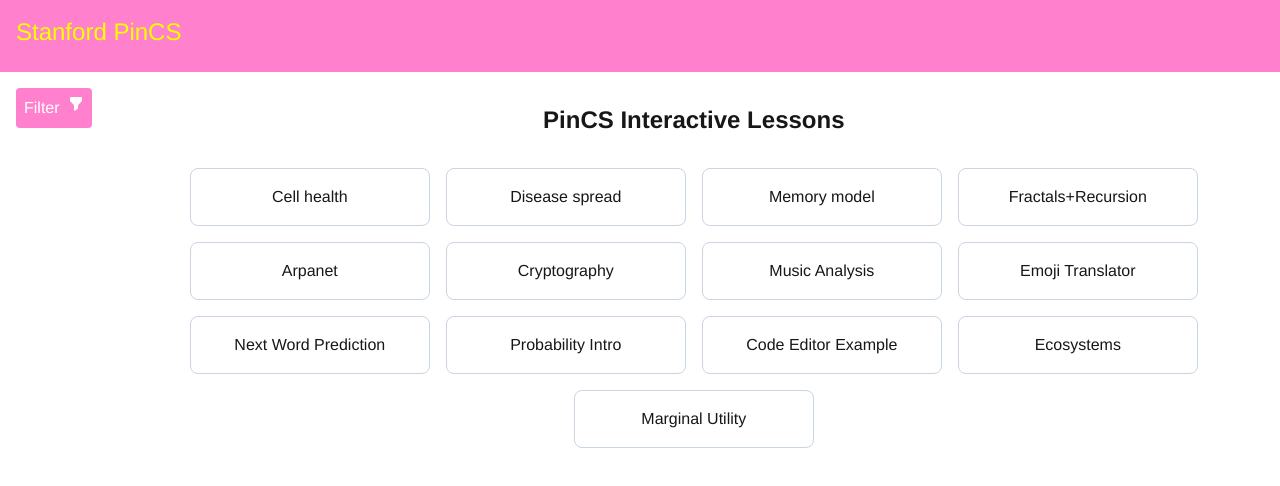
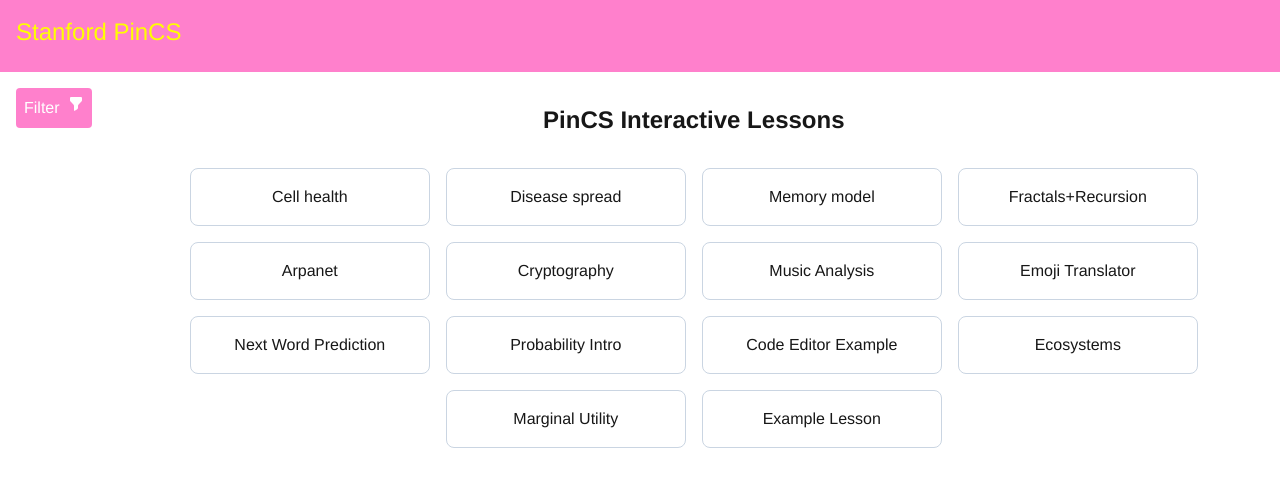
Before and after one commit to Stanford-PinCS/pincs-lessons-site, a Next.js app: page / in a window 1280 px wide. Shown: the top 486 px of the page. Built offline with nearby package versions, Linux system fonts and the light colour scheme.

Commit message:
bug fixes

```diff
--- a/src/app/lessons.ts
+++ b/src/app/lessons.ts
@@ -109,6 +109,9 @@ export const AllLessons: Lesson[] = [
   {
     title: "Example Lesson",
     link: "/example-lesson",
-    tags: [{ type: "hidden", value: true }],
+    tags: [
+      { type: "hidden", value: false },
+      { type: "hasPreview", value: true },
+    ],
   },
 ];
--- a/src/app/page.tsx
+++ b/src/app/page.tsx
@@ -1,5 +1,4 @@
 "use client";
-import Link from "next/link";
 import { Lesson, Subject, Tag, tagsMatch } from "./types";
 import { useCallback, useState } from "react";
 import TagFilterBox from "@/components/TagFilterBox";
@@ -7,8 +6,12 @@ import { AllLessons } from "./lessons";
 import { ArrowLongLeftIcon, FunnelIcon } from "@heroicons/react/16/solid";
 import PincsHeader from "@/components/PincsHeader";
 import PincsButton from "@/components/PincsButton";
+import { useRouter, usePathname, useSearchParams } from "next/navigation";
 
 export default function Home() {
+  const router = useRouter();
+  const pathname = usePathname();
+  const searchParams = useSearchParams();
   const [filterDrawerOpen, setFilterDrawerOpen] = useState<boolean>(false);
   const [selectedSubjects, setSelectedSubjects] = useState<Tag[]>([]);
   const subjects = Object.values(Subject);
@@ -29,6 +32,17 @@ export default function Home() {
     },
     [selectedSubjects]
   );
+
+  const goToLesson = (link: string, tags: Tag[]) => {
+    const preview = tags.some(
+      (tag) => tag.type === "hasPreview" && tag.value === true
+    );
+    const params = new URLSearchParams(searchParams.toString());
+    if (preview) {
+      params.set("preview", "true");
+    }
+    router.push(`${pathname}/${link}?${params.toString()}`);
+  };
 
   return (
     <div className="flex flex-col h-screen">
@@ -81,13 +95,13 @@ export default function Home() {
             {AllLessons.filter((lesson) => {
               return filterLesson(lesson);
             }).map((l, i) => (
-              <Link
+              <button
                 key={i}
                 className="p-4 rounded-lg border border-slate-300 w-60 flex items-center justify-center hover:border-indigo-500 transition-colors"
-                href={l.link}
+                onClick={() => goToLesson(l.link, l.tags)}
               >
                 {l.title}
-              </Link>
+              </button>
             ))}
           </div>
         </main>
--- a/src/app/types.ts
+++ b/src/app/types.ts
@@ -14,7 +14,8 @@ export enum Subject {
 export type Tag =
   | { type: "subject"; value: Subject }
   | { type: "grade"; value: number | undefined }
-  | { type: "hidden"; value: boolean };
+  | { type: "hidden"; value: boolean }
+  | { type: "hasPreview"; value: boolean };
 
 export function tagsMatch(tagA: Tag, tagB: Tag) {
   return tagA.type === tagB.type && tagA.value === tagB.value;
--- a/src/components/LandingPage.tsx
+++ b/src/components/LandingPage.tsx
@@ -17,8 +17,11 @@ export default function LandingPage({
 }: PropsWithChildren<LandingPageProps>) {
   const router = useRouter();
   const pathname = usePathname();
+  const searchParams = useSearchParams();
 
   const goToLesson = () => {
+    const params = new URLSearchParams(searchParams.toString());
+    params.delete("preview");
     router.push(`${pathname}/lesson`, { scroll: false });
   };
 
--- a/src/components/Lesson.tsx
+++ b/src/components/Lesson.tsx
@@ -30,8 +30,7 @@ const Lesson: React.FC<LessonProps> = ({ slides }) => {
     }
 
     // Determine preview mode.
-    const pathTokens = pathname.split("/");
-    if (pathTokens.length && pathTokens.includes("lesson")) {
+    if (searchParams.get("preview") !== "true") {
       setIsPreview(false);
     }
 
@@ -73,13 +72,13 @@ const Lesson: React.FC<LessonProps> = ({ slides }) => {
     "p-2 rounded-full bg-slate-100 text-slate-600 border border-slate-300 shadow-lg transition-all";
 
   return (
-    <div className="relative flex-grow flex flex-row overflow-auto">
+    <div className="relative flex-grow flex flex-row">
       {/* Main content area */}
       {isPreview && (
         <button
           onClick={goToPreviousSlide}
           disabled={currentSlide === 0}
-          className={`fixed z-1 left-[310px] top-[320px] ${navButtonStyle}
+          className={`fixed z-1 left-[310px] ${navButtonStyle}
           ${
             currentSlide === 0
               ? "opacity-50 cursor-not-allowed"
@@ -102,14 +101,14 @@ const Lesson: React.FC<LessonProps> = ({ slides }) => {
           </svg>
         </button>
       )}
-      <div className="relative flex-grow flex flex-row overflow-scroll">
+      <div className="relative flex-grow flex flex-row">
         <Slide>{slides[currentSlide]}</Slide>
       </div>
       {isPreview && (
         <button
           onClick={goToNextSlide}
           disabled={currentSlide === slides.length - 1}
-          className={`fixed z-1 right-[310px] top-[320px] ${navButtonStyle}
+          className={`fixed z-1 right-[310px] ${navButtonStyle}
           ${
             currentSlide === slides.length - 1
               ? "opacity-50 cursor-not-allowed"
```
